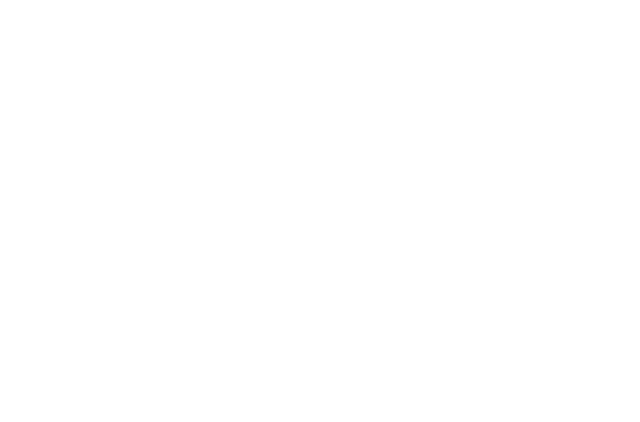
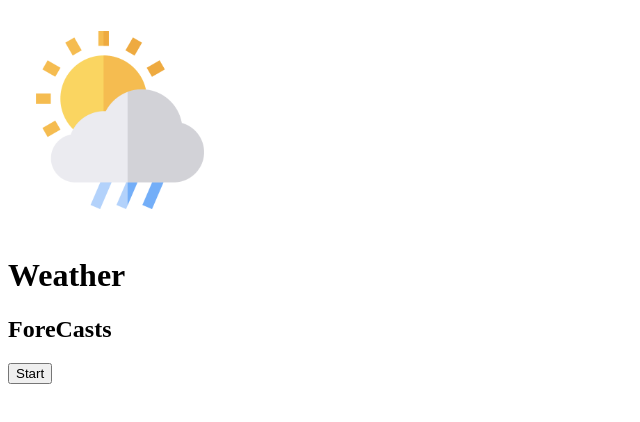
Before and after one commit to ManamiMayoki/Ctrl-C_Ctrl-V, a plain HTML site: page Weather App/index.html in a window 1280 px wide. Shown: the whole page, without its empty margins (0-640 px from the left). Drawn offline with Linux system fonts and the light colour scheme.

Commit message:
first box

```diff
--- a/Weather App/index.html
+++ b/Weather App/index.html
@@ -8,7 +8,10 @@
 </head>
 <body>
     <div class="mainBox">
-        <img>
+        <img src="Images/drizzle.png" alt="Drizzle">
+        <h1>Weather</h1>
+        <h2>ForeCasts</h2>
+        <button>Start</button>
     </div>
     <div class="mainBox"></div>
     <div class="mainBox"></div>
```
